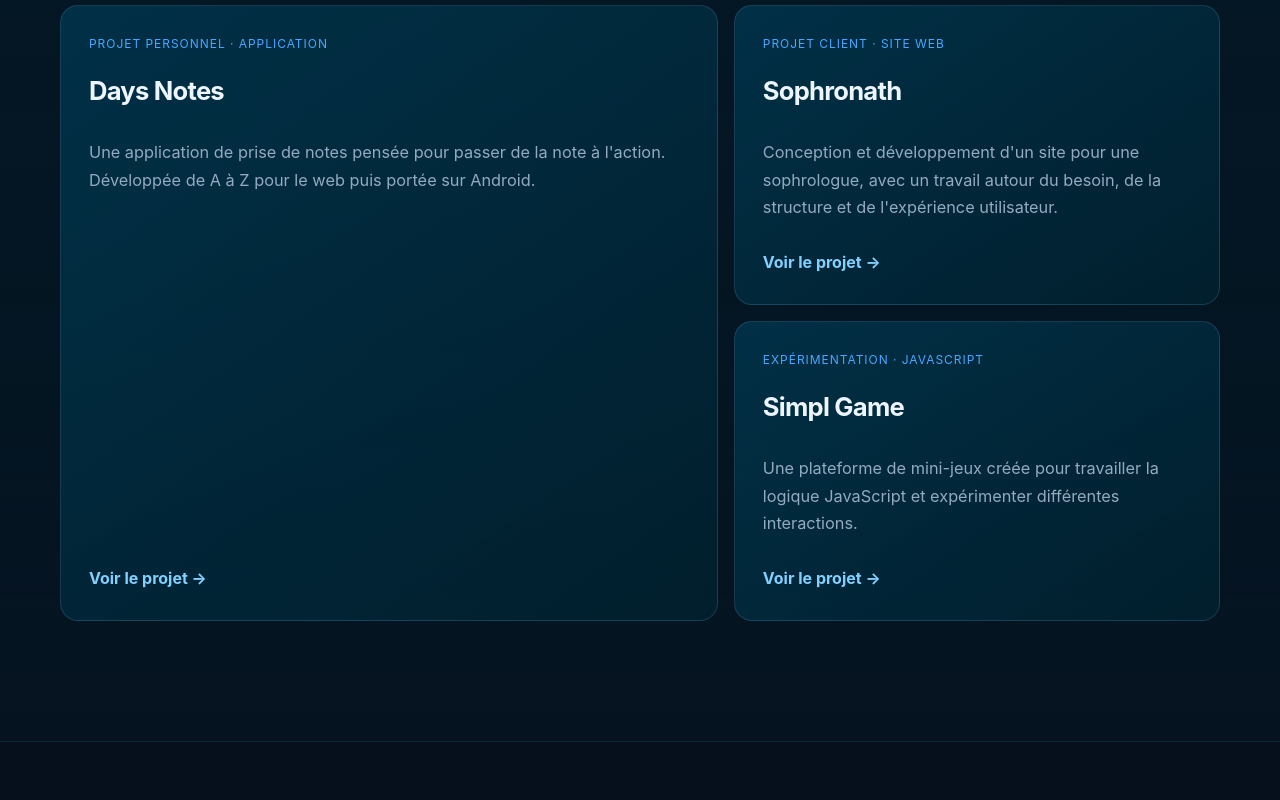
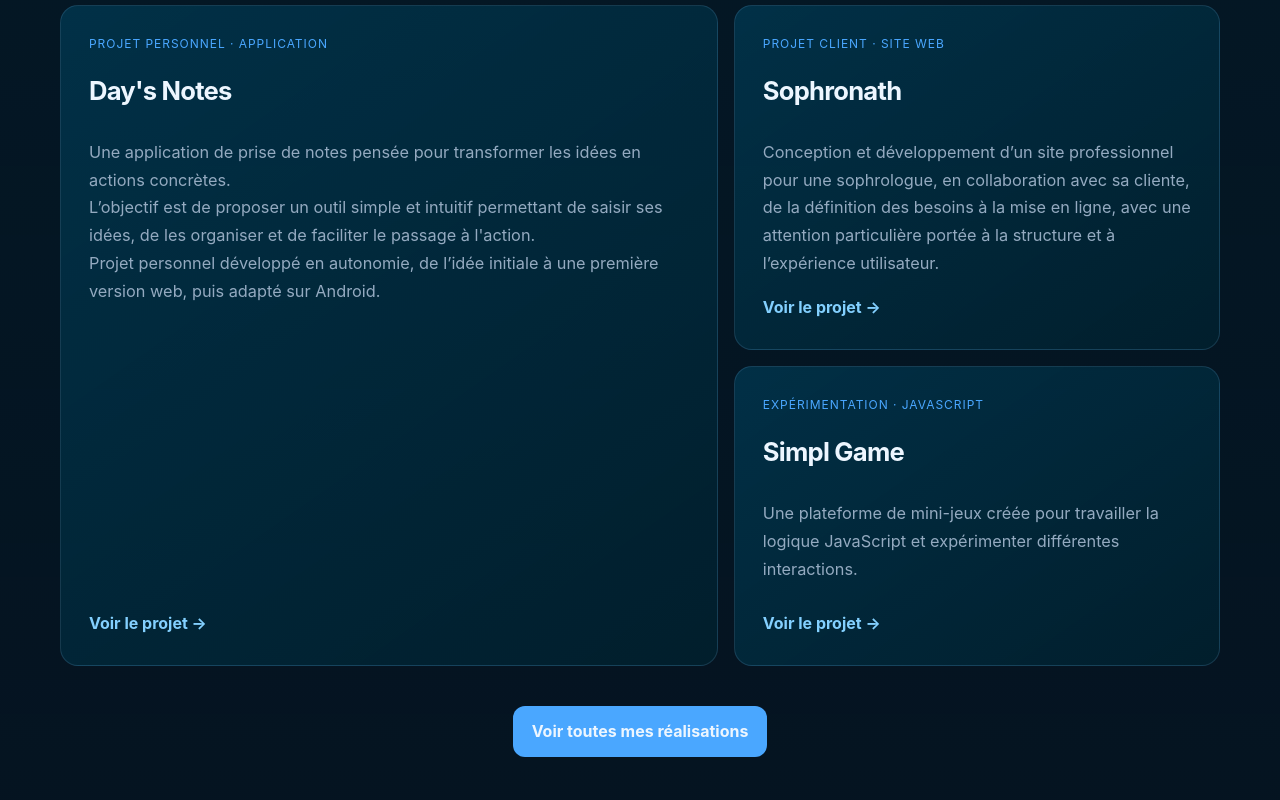
Before and after one commit to RikoDust/ptf, a plain HTML site: page index.html in a window 1280 px wide. Shown: the part 1920-2720 px from the top of the page. Drawn offline with Linux system fonts and the light colour scheme.

Commit message:
feat: retouches projets selectionnés

```diff
--- a/css/style.css
+++ b/css/style.css
@@ -394,6 +394,12 @@ a {
   font-weight: 700;
 }
 
+.section-actions {
+  display: flex;
+  justify-content: center;
+  margin-top: 40px;
+}
+
 .tag {
   font-size: .75rem;
   color: var(--blue);
--- a/index.html
+++ b/index.html
@@ -83,15 +83,15 @@
         <div class="projects-grid">
           <a class="project-card featured reveal" href="pages/days-notes.html">
             <span class="tag">Projet personnel · Application</span>
-            <h3>Days Notes</h3>
-            <p>Une application de prise de notes pensée pour passer de la note à l'action. Développée de A à Z pour le web puis portée sur Android.</p>
+            <h3>Day's Notes</h3>
+            <p>Une application de prise de notes pensée pour transformer les idées en actions concrètes. <br> L’objectif est de proposer un outil simple et intuitif permettant de saisir ses idées, de les organiser et de faciliter le passage à l'action. <br> Projet personnel développé en autonomie, de l’idée initiale à une première version web, puis adapté sur Android.</p>
             <span class="card-link">Voir le projet →</span>
           </a>
 
           <a class="project-card reveal" href="pages/sophronath.html">
             <span class="tag">Projet client · Site web</span>
             <h3>Sophronath</h3>
-            <p>Conception et développement d'un site pour une sophrologue, avec un travail autour du besoin, de la structure et de l'expérience utilisateur.</p>
+            <p>Conception et développement d’un site professionnel pour une sophrologue, en collaboration avec sa cliente, de la définition des besoins à la mise en ligne, avec une attention particulière portée à la structure et à l’expérience utilisateur.</p>
             <span class="card-link">Voir le projet →</span>
           </a>
 
@@ -102,6 +102,9 @@
             <span class="card-link">Voir le projet →</span>
           </a>
         </div>
+          <div class="section-actions reveal">
+            <a class="button" href="pages/projets.html">Voir toutes mes réalisations</a>
+          </div>
       </div>
     </section>
 
```
